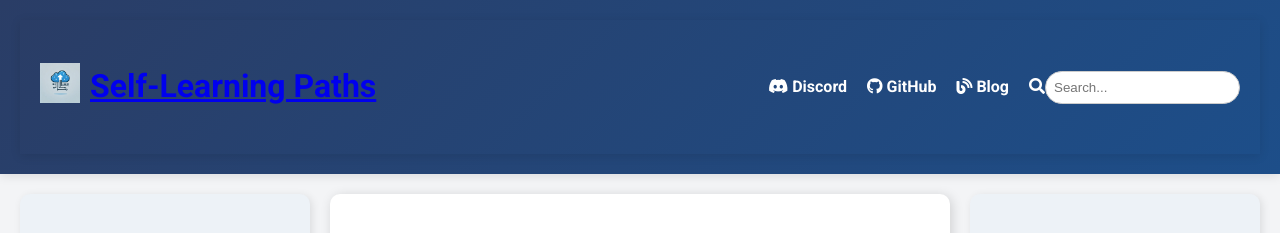
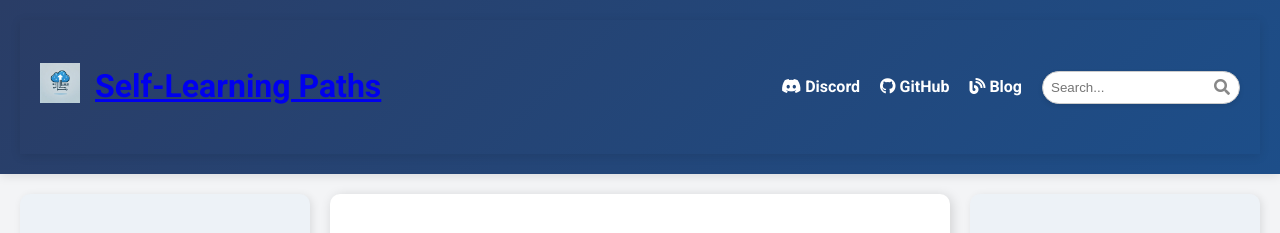
Before and after one commit to mrcloudchase/mrcloudchase.github.io, a Jekyll site: the page built from index.md, in a window 1280 px wide. Shown: the top 233 px of the page. Built offline with Jekyll 4.4.1, drawn with Linux system fonts in a browser that asks for light colours.

Commit message:
Header adjustments

```diff
--- a/_includes/header.html
+++ b/_includes/header.html
@@ -13,7 +13,10 @@
         <a href="#"><i class="fab fa-discord"></i> Discord</a>
         <a href="#"><i class="fab fa-github"></i> GitHub</a>
         <a href="#"><i class="fas fa-blog"></i> Blog</a>
-        <a href="#"><i class="fas fa-search"></i><input type="text" placeholder="Search..."></a>
+        <div class="search-bar-container">
+          <i class="fas fa-search"></i>
+          <input type="text" placeholder="Search..." class="search-bar">
+        </div>
       </nav>
     </div>
   </div>
--- a/assets/css/style.css
+++ b/assets/css/style.css
@@ -29,8 +29,9 @@ header {
 }
 
 .logo {
-  height: 40px;
-  margin-right: 10px;
+  height: 40px; /* Adjusted for better proportion */
+  margin-right: 15px;
+  max-width: 100%; /* Ensures logo scales well */
 }
 
 .header-right {
@@ -187,3 +188,24 @@ nav ul li ul {
     margin-bottom: 10px;
   }
 }
+
+.search-bar-container {
+  position: relative;
+}
+
+.search-bar {
+  padding: 8px 30px 8px 10px;
+  border-radius: 20px;
+  border: 1px solid #ccc;
+  background-color: #ffffff;
+  box-shadow: 0 2px 5px rgba(0, 0, 0, 0.1);
+  width: 180px; /* Adjusted width for improved look */
+}
+
+.search-bar-container i {
+  position: absolute;
+  right: 10px;
+  top: 50%;
+  transform: translateY(-50%);
+  color: #888;
+}
```
